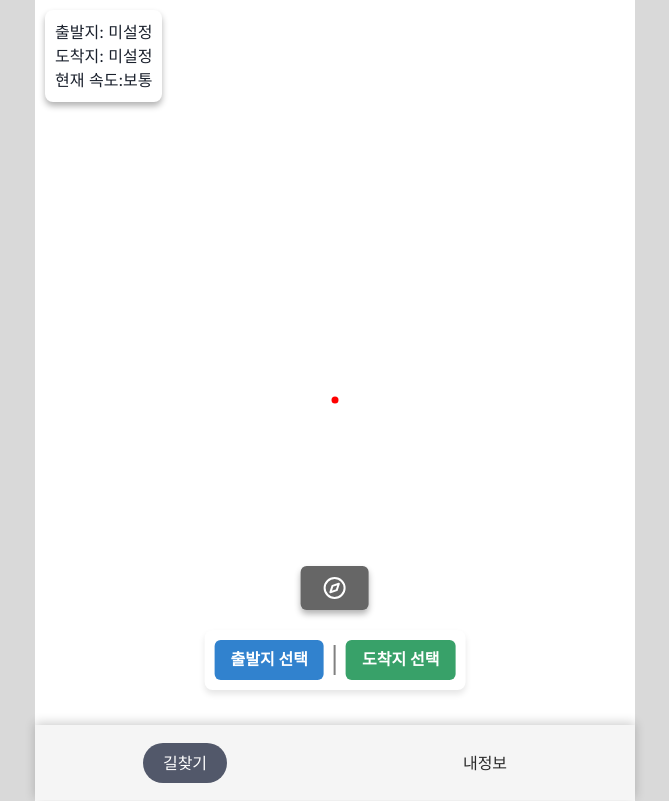
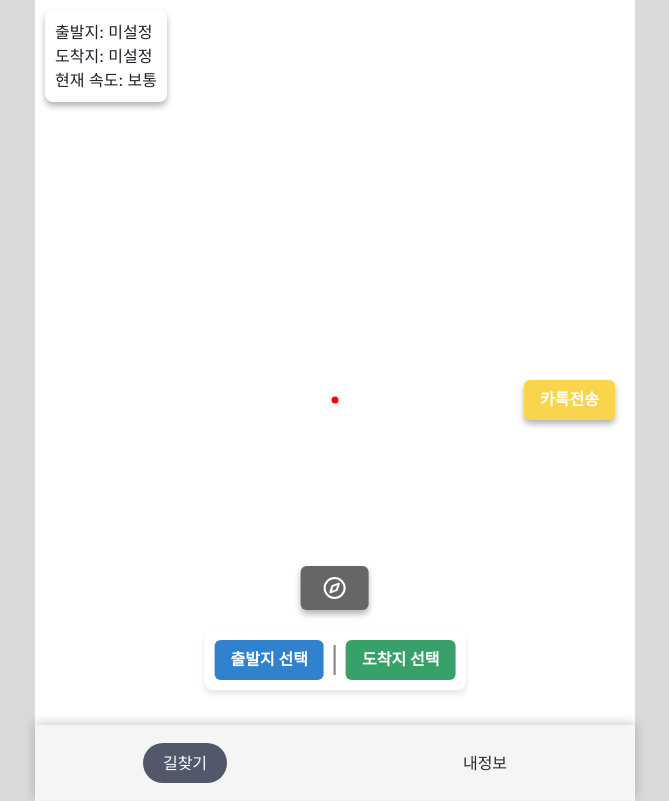
Before and after one commit to knu-hackathons-team/daegu-hackathon-fe, a React (Create React App) app: page / in a window 1280 px wide. Shown: the whole page, without its empty margins (305-974 px from the left). Built offline with nearby package versions, Linux system fonts and the light colour scheme.

Commit message:
feat: 카톡 전송 기능 추가

```diff
--- a/src/pages/Directions/index.tsx
+++ b/src/pages/Directions/index.tsx
@@ -112,12 +112,10 @@ const TMapPedestrianRoute = () => {
             mapRef.current.setCenter(path[0]);
             mapRef.current.setZoom(17);
 
-            // 기존 출발지 원 제거
             if (startCircleRef.current) {
               startCircleRef.current.setMap(null);
             }
 
-            // 출발지에 빨간 원 그리기
             startCircleRef.current = new window.Tmapv2.Circle({
               center: path[0],
               radius: 4.5,
@@ -127,12 +125,10 @@ const TMapPedestrianRoute = () => {
               map: mapRef.current,
             });
 
-            // 기존 도착지 원 제거
             if (endCircleRef.current) {
               endCircleRef.current.setMap(null);
             }
 
-            // 도착지에 빨간 원 그리기
             const lastCoord = path[path.length - 1];
             endCircleRef.current = new window.Tmapv2.Circle({
               center: lastCoord,
@@ -177,14 +173,11 @@ const TMapPedestrianRoute = () => {
     const url = `https://apis.openapi.sk.com/tmap/pois/search/around?version=1&centerLat=${lat}&centerLon=${lng}&radius=1&appKey=wPnLT4b0AWa0YBI8jsof74ewEVe5JXoUidYnvxXc`;
 
     try {
-      console.log("POI 검색 요청:", url); // 요청 URL 확인
       const response = await fetch(url);
       const data = await response.json();
 
-      console.log("POI 검색 응답 데이터:", data); // 응답 데이터 확인
-
       if (data.searchPoiInfo.pois.poi.length > 0) {
-        return data.searchPoiInfo.pois.poi[0].name; // 첫 번째 POI의 이름 반환
+        return data.searchPoiInfo.pois.poi[0].name;
       } else {
         return "주변 건물 이름을 찾을 수 없음";
       }
@@ -198,19 +191,12 @@ const TMapPedestrianRoute = () => {
     const url = `https://apis.openapi.sk.com/tmap/geo/reversegeocoding?version=1&lat=${lat}&lon=${lng}&coordType=WGS84GEO&addressType=A10&appKey=wPnLT4b0AWa0YBI8jsof74ewEVe5JXoUidYnvxXc`;
 
     try {
-      console.log("Sending request to:", url); // 요청 URL 확인
       const response = await fetch(url);
-
-      console.log("Response status:", response.status); // 응답 상태 확인
       const data = await response.json();
 
-      console.log("Response data:", data); // 응답 데이터 확인
-
       if (data.addressInfo) {
-        console.log("Building name found:", data.addressInfo.buildingName);
         return data.addressInfo.buildingName || data.addressInfo.fullAddress;
       } else {
-        console.warn("No address info found in the response.");
         return "건물 이름을 찾을 수 없음";
       }
     } catch (error) {
@@ -234,10 +220,8 @@ const TMapPedestrianRoute = () => {
       map: mapRef.current,
     });
 
-    // 먼저 POI 검색을 시도
     let buildingName = await getNearbyPOI(centerCoords.lat, centerCoords.lng);
 
-    // POI 정보가 없으면 역지오코딩으로 기본 주소 반환
     if (!buildingName || buildingName === "주변 건물 이름을 찾을 수 없음") {
       buildingName = await getBuildingName(centerCoords.lat, centerCoords.lng);
     }
@@ -257,10 +241,9 @@ const TMapPedestrianRoute = () => {
       icon: "https://img.icons8.com/emoji/48/000000/triangular-flag.png",
       map: mapRef.current,
     });
-    // 먼저 POI 검색을 시도
+
     let buildingName = await getNearbyPOI(centerCoords.lat, centerCoords.lng);
 
-    // POI 정보가 없으면 역지오코딩으로 기본 주소 반환
     if (!buildingName || buildingName === "주변 건물 이름을 찾을 수 없음") {
       buildingName = await getBuildingName(centerCoords.lat, centerCoords.lng);
     }
@@ -293,6 +276,47 @@ const TMapPedestrianRoute = () => {
     }
   };
 
+  const handleSendKakao = async () => {
+    const kakaoToken = localStorage.getItem("kakaotoken");
+    const url = "https://giftshop-kakao.shop/api/timetable/kakao";
+
+    if (!kakaoToken) {
+      console.error("카카오 토큰이 없습니다.");
+      return;
+    }
+
+    if (!startPoint || !endPoint || !estimatedTime || !distance) {
+      console.error("모든 필드가 채워지지 않았습니다.");
+      return;
+    }
+
+    const requestBody = {
+      startLocation: startPoint.buildingName || "미설정",
+      endLocation: endPoint.buildingName || "미설정",
+      travelTime: estimatedTime * speedMultiplier,
+      distance: distance * 1000, // m 단위로 전송
+    };
+
+    try {
+      const response = await fetch(url, {
+        method: "POST",
+        headers: {
+          "Content-Type": "application/json",
+          Authorization: `Bearer ${kakaoToken}`,
+        },
+        body: JSON.stringify(requestBody),
+      });
+
+      if (response.ok) {
+        console.log("카톡 메시지 전송 성공");
+      } else {
+        console.error("카톡 메시지 전송 실패:", response.status);
+      }
+    } catch (error) {
+      console.error("카톡 메시지 전송 중 오류 발생:", error);
+    }
+  };
+
   return (
     <Wrapper>
       <div id="map_div"></div>
@@ -305,19 +329,17 @@ const TMapPedestrianRoute = () => {
         {distance && <p>거리: {distance * 1000} m</p>}
         {estimatedTime && (
           <p>예상 이동시간: {estimatedTime * speedMultiplier} 분</p>
-        )}{" "}
-        {/* speedMultiplier 곱해줌 */}
+        )}
         <p>
           현재 속도:
           {speedMultiplier === 2.0
-            ? "느림"
+            ? " 느림"
             : speedMultiplier === 1.5
-            ? "보통"
+            ? " 보통"
             : speedMultiplier === 1.2
-            ? "빠름"
-            : "알 수 없음"}
+            ? " 빠름"
+            : " 알 수 없음"}
         </p>
-        {/* 현재 속도 multiplier 표시 */}
       </LocationBox>
       <ButtonWrapper>
         <Tooltip
@@ -349,6 +371,8 @@ const TMapPedestrianRoute = () => {
           도착지 선택
         </Button>
       </ButtonWrapper>
+
+      <SendKakaoButton onClick={handleSendKakao}>카톡전송</SendKakaoButton>
     </Wrapper>
   );
 };
@@ -387,35 +411,6 @@ const LocationButton = styled(Button)`
   }
 `;
 
-const Modal = styled.div<{ duration: number }>`
-  position: absolute;
-  top: 50%;
-  left: 50%;
-  transform: translate(-50%, -50%);
-  background-color: rgba(0, 0, 0, 0.7);
-  color: white;
-  padding: 20px;
-  border-radius: 8px;
-  z-index: 2000;
-  opacity: 0;
-  animation: ${({ duration }) => `fadeInOut ${duration}s forwards`};
-
-  @keyframes fadeInOut {
-    0% {
-      opacity: 0;
-    }
-    20% {
-      opacity: 1;
-    }
-    80% {
-      opacity: 1;
-    }
-    100% {
-      opacity: 0;
-    }
-  }
-`;
-
 const ButtonWrapper = styled.div`
   position: absolute;
   bottom: 110px;
@@ -449,3 +444,16 @@ const CenterDot = styled.div`
   transform: translate(-50%, -50%);
   z-index: 1000;
 `;
+
+const SendKakaoButton = styled(Button)`
+  position: absolute;
+  right: 20px;
+  bottom: 50%;
+  transform: translateY(50%);
+  background-color: #f9d54e;
+  color: white;
+  box-shadow: 0 4px 6px rgba(0, 0, 0, 0.3);
+  &:hover {
+    background-color: #f2c30d;
+  }
+`;
```
